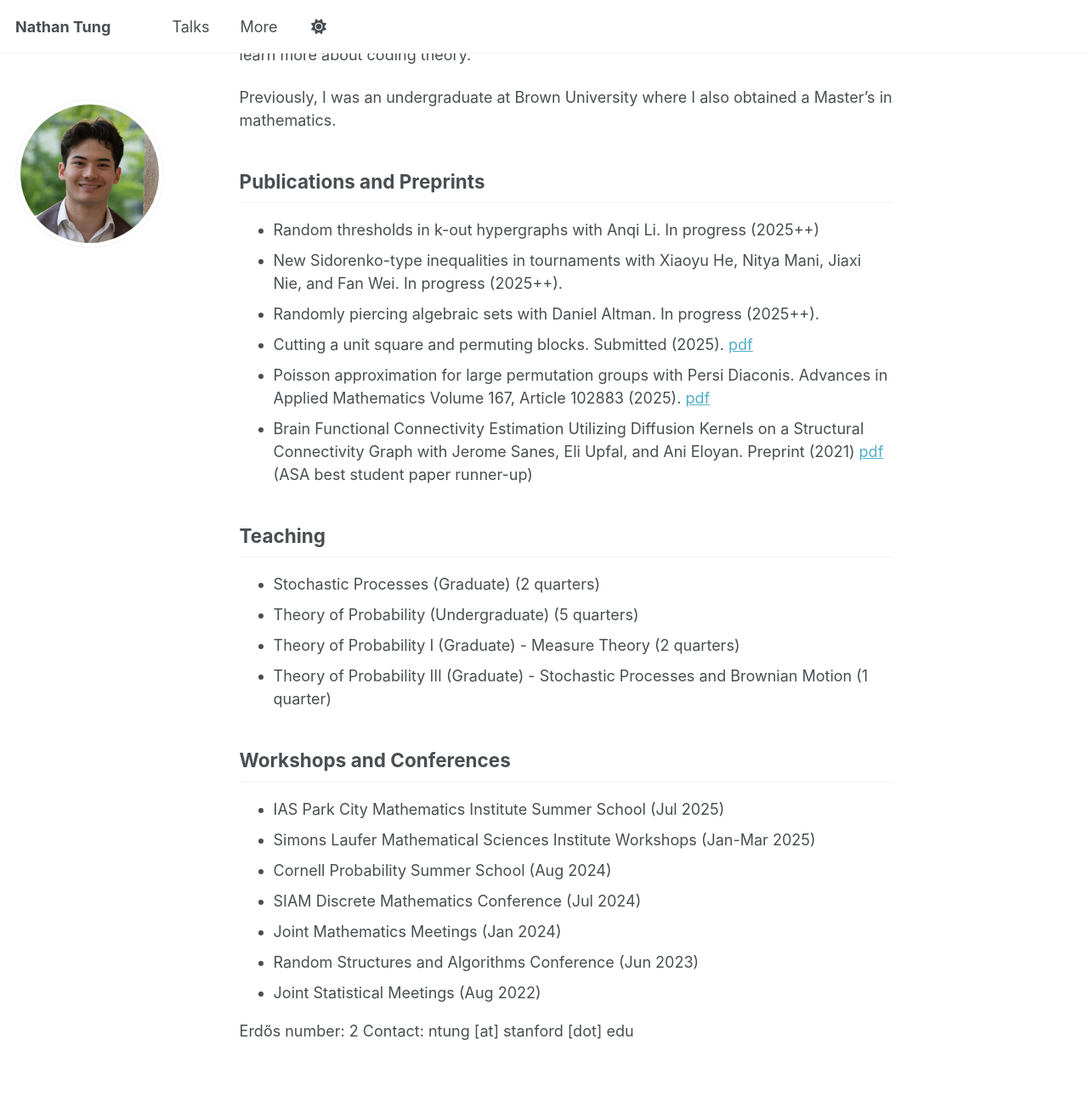
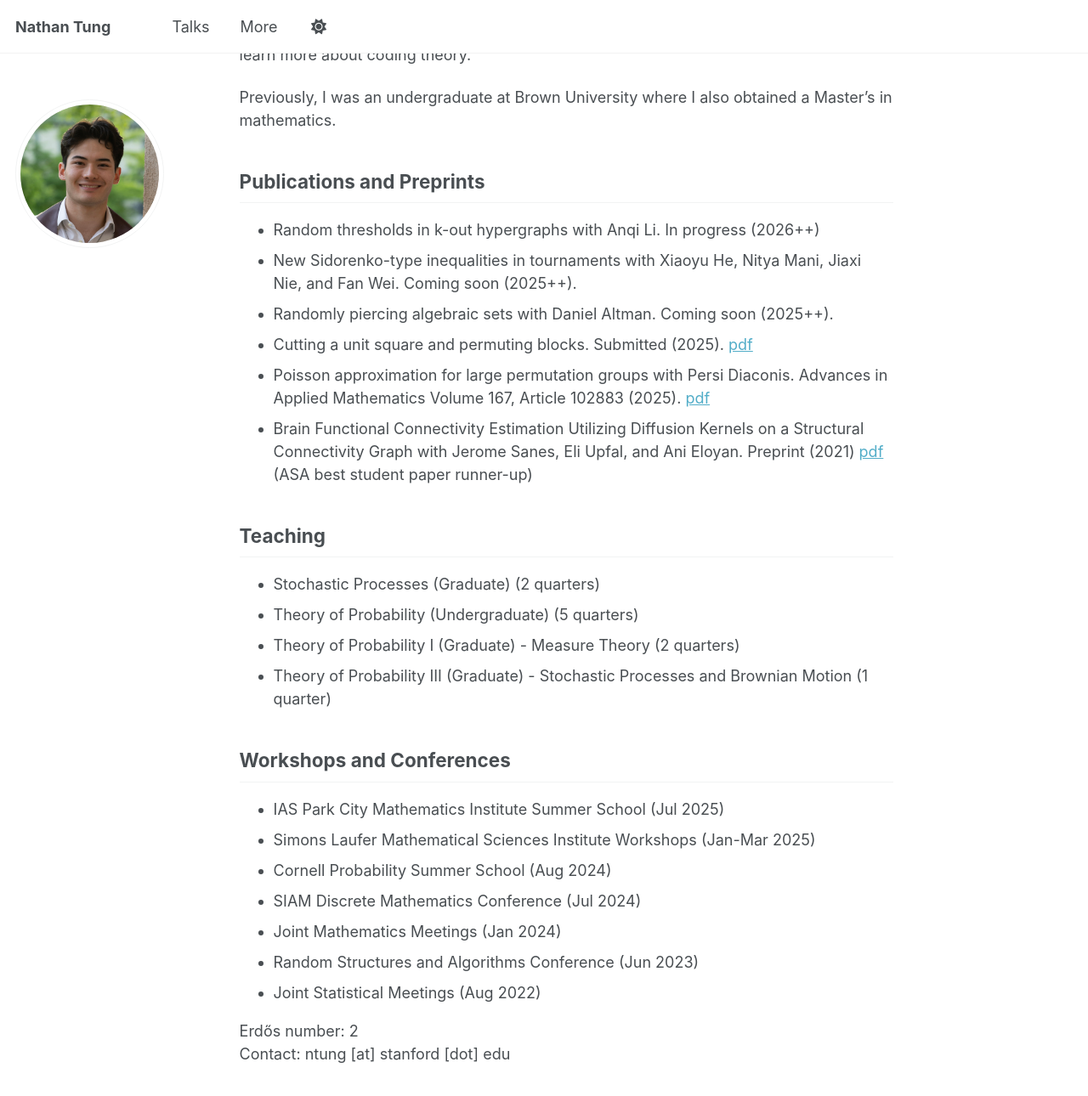
Before and after one commit to njtung/njtung.github.io, a Jekyll site: the page built from _pages/about.md, in a window 1280 px wide and 1400 px high, scrolled down 222 px. Shown: the top 1290 px of the window at 85% size. Built offline with Jekyll 4.4.1, drawn with Linux system fonts in a browser that asks for light colours; a script that is not in the unit is left out.

Commit message:
Update about.md

```diff
--- a/_pages/about.md
+++ b/_pages/about.md
@@ -18,9 +18,9 @@ Previously, I was an undergraduate at Brown University where I also obtained a M
 
 ## Publications and Preprints
 
-* Random thresholds in k-out hypergraphs with Anqi Li. In progress (2025++)
-* New Sidorenko-type inequalities in tournaments with Xiaoyu He, Nitya Mani, Jiaxi Nie, and Fan Wei. In progress (2025++).
-* Randomly piercing algebraic sets with Daniel Altman. In progress (2025++).
+* Random thresholds in k-out hypergraphs with Anqi Li. In progress (2026++)
+* New Sidorenko-type inequalities in tournaments with Xiaoyu He, Nitya Mani, Jiaxi Nie, and Fan Wei. Coming soon (2025++).
+* Randomly piercing algebraic sets with Daniel Altman. Coming soon (2025++).
 * Cutting a unit square and permuting blocks. Submitted (2025). [pdf](https://arxiv.org/pdf/2501.13844)
 * Poisson approximation for large permutation groups with Persi Diaconis. Advances in Applied
 Mathematics Volume 167, Article 102883 (2025). [pdf](https://arxiv.org/pdf/2408.06611)
@@ -44,5 +44,5 @@ Graph with Jerome Sanes, Eli Upfal, and Ani Eloyan. Preprint (2021) [pdf](https:
 * Random Structures and Algorithms Conference (Jun 2023)
 * Joint Statistical Meetings (Aug 2022)
 
-Erdős number: 2
+Erdős number: 2 \
 Contact: ntung [at] stanford [dot] edu
```
